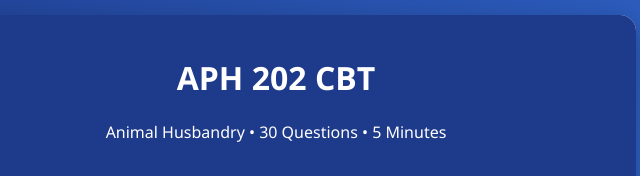
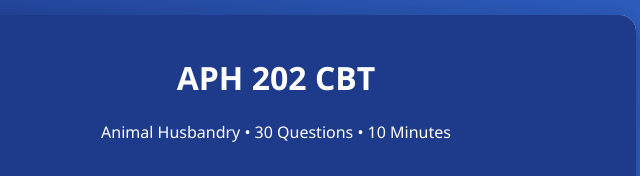
Before and after one commit to kiishi-code/aph202, a plain HTML site: page index.html in a window 1280 px wide. Shown: the top 176 px of the page, 364-1004 px from the left. Drawn offline with Linux system fonts and the light colour scheme.

Commit message:
Update index.html

```diff
--- a/index.html
+++ b/index.html
@@ -3,7 +3,7 @@
   <head>
     <meta charset="UTF-8" />
     <meta name="viewport" content="width=device-width, initial-scale=1.0" />
-    <title>APH 202 CBT - 5 Minutes</title>
+    <title>APH 202 CBT - 10 Minutes</title>
     <style>
       body {
         font-family: "Segoe UI", Tahoma, sans-serif;
@@ -133,7 +133,7 @@
     <div class="container">
       <header>
         <h1>APH 202 CBT</h1>
-        <p>Animal Husbandry • 30 Questions • 5 Minutes</p>
+        <p>Animal Husbandry • 30 Questions • 10 Minutes</p>
       </header>
       <div class="timer" id="timer">Time Left: 05:00</div>
       <div class="progress" id="progress"></div>
```
